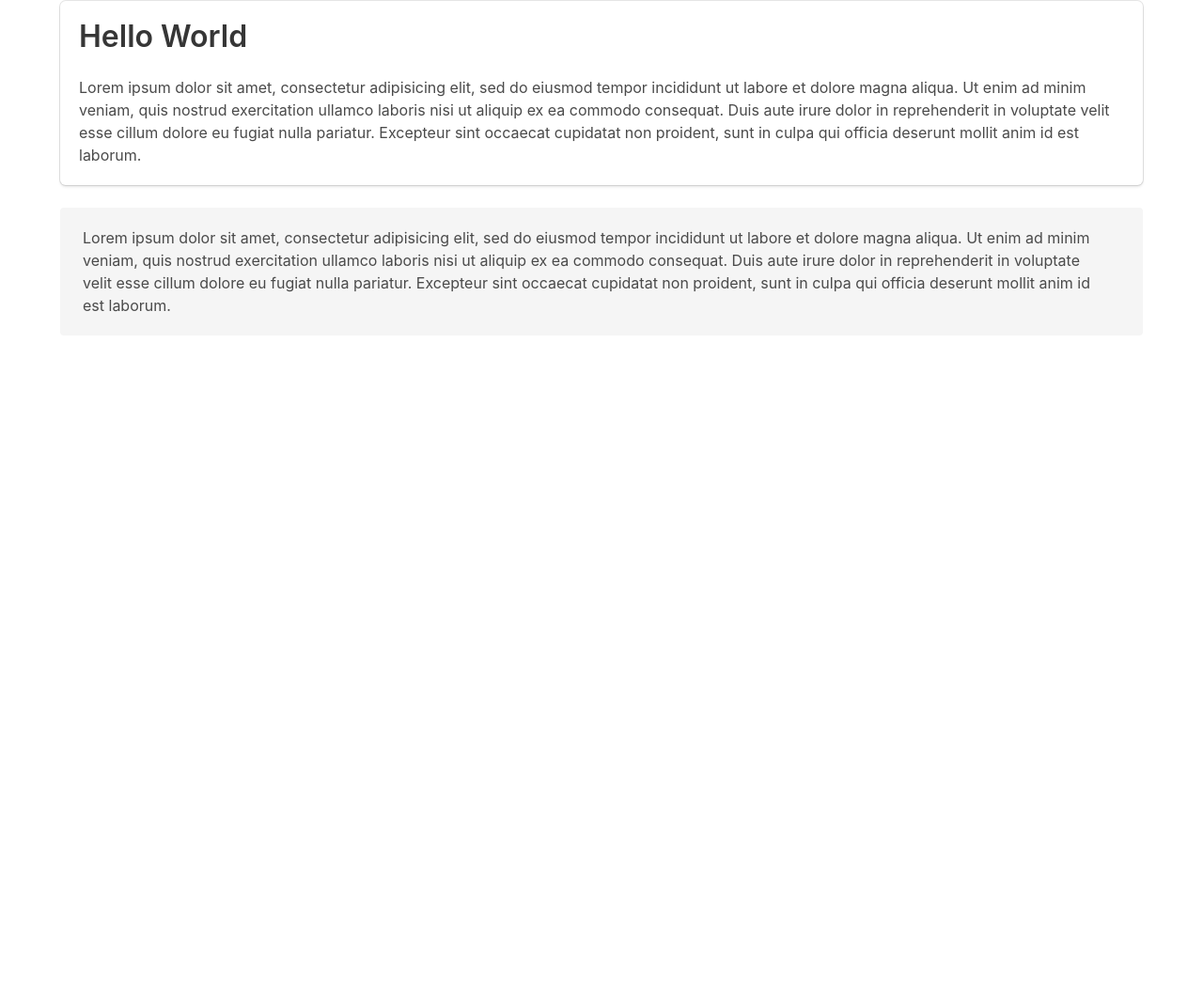
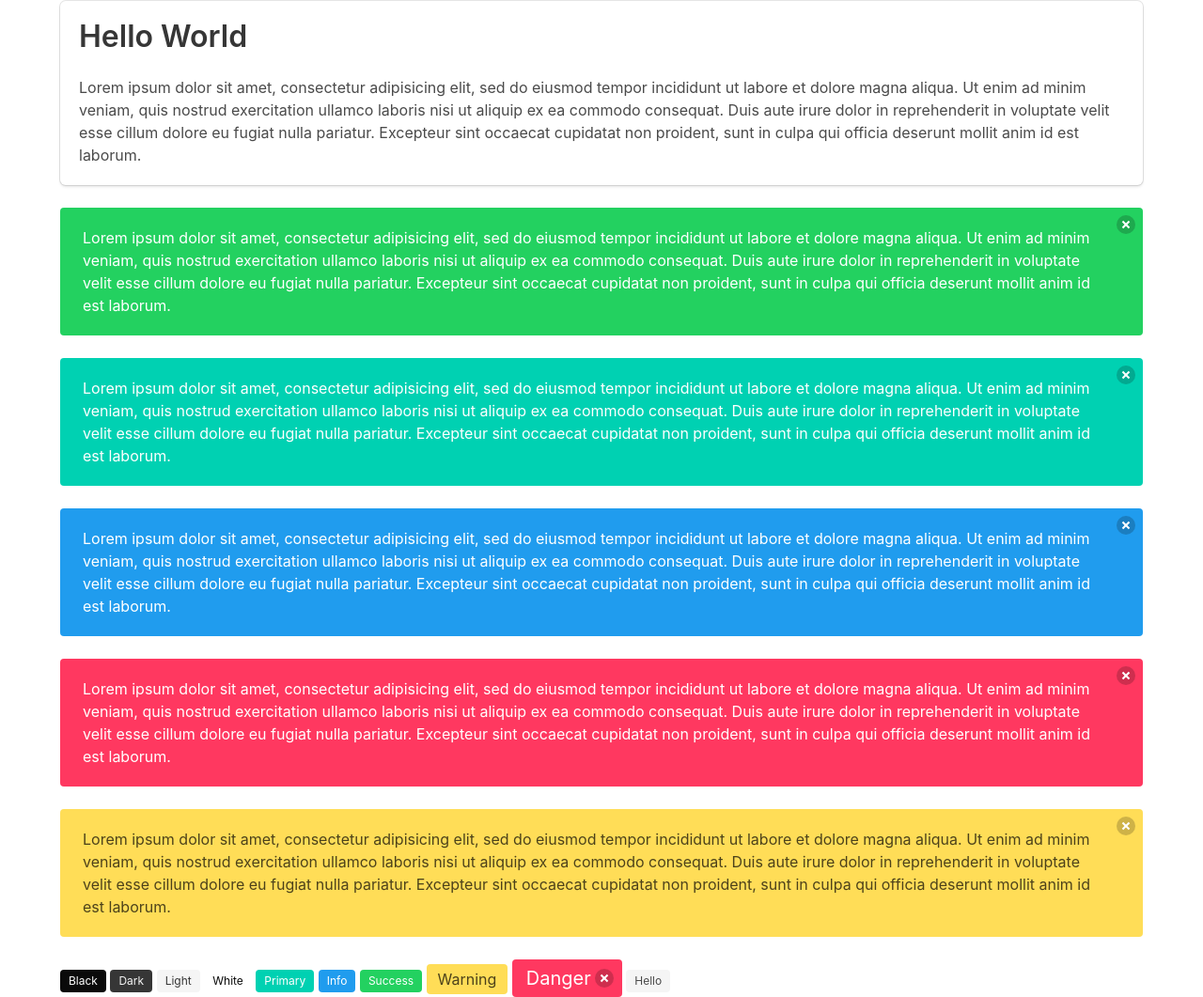
Before and after one commit to Takhine/bulma-sandbox, a plain HTML site: page index.html in a window 1280 px wide. Shown: the part 1219-2280 px from the top of the page at 94% size. Before the commit the page ends 1576 px from the top, so only its background shows below. Drawn offline with nearby package versions, Linux system fonts and the light colour scheme.

Commit message:
Sandbox updated
Messages added

```diff
--- a/index.html
+++ b/index.html
@@ -117,8 +117,54 @@
 
 	<!-- NOTIFICATIONS -->
 	<div class="block">
-		<div class="notification">
+		<div class="notification is-success">
 			<!-- Notifications give a grey background by default -->
+			<!-- delete adds an 'x' button on the top right of the element -->
+			<button class="delete"></button>
+				Lorem ipsum dolor sit amet, consectetur adipisicing elit, sed do eiusmod
+				tempor incididunt ut labore et dolore magna aliqua. Ut enim ad minim veniam,
+				quis nostrud exercitation ullamco laboris nisi ut aliquip ex ea commodo
+				consequat. Duis aute irure dolor in reprehenderit in voluptate velit esse
+				cillum dolore eu fugiat nulla pariatur. Excepteur sint occaecat cupidatat non
+				proident, sunt in culpa qui officia deserunt mollit anim id est laborum.
+		</div>
+		<div class="notification is-primary">
+			<!-- Notifications give a grey background by default -->
+			<!-- delete adds an 'x' button on the top right of the element -->
+			<button class="delete"></button>
+				Lorem ipsum dolor sit amet, consectetur adipisicing elit, sed do eiusmod
+				tempor incididunt ut labore et dolore magna aliqua. Ut enim ad minim veniam,
+				quis nostrud exercitation ullamco laboris nisi ut aliquip ex ea commodo
+				consequat. Duis aute irure dolor in reprehenderit in voluptate velit esse
+				cillum dolore eu fugiat nulla pariatur. Excepteur sint occaecat cupidatat non
+				proident, sunt in culpa qui officia deserunt mollit anim id est laborum.
+		</div>
+		<div class="notification is-info">
+			<!-- Notifications give a grey background by default -->
+			<!-- delete adds an 'x' button on the top right of the element -->
+			<button class="delete"></button>
+				Lorem ipsum dolor sit amet, consectetur adipisicing elit, sed do eiusmod
+				tempor incididunt ut labore et dolore magna aliqua. Ut enim ad minim veniam,
+				quis nostrud exercitation ullamco laboris nisi ut aliquip ex ea commodo
+				consequat. Duis aute irure dolor in reprehenderit in voluptate velit esse
+				cillum dolore eu fugiat nulla pariatur. Excepteur sint occaecat cupidatat non
+				proident, sunt in culpa qui officia deserunt mollit anim id est laborum.
+		</div>
+		<div class="notification is-danger">
+			<!-- Notifications give a grey background by default -->
+			<!-- delete adds an 'x' button on the top right of the element -->
+			<button class="delete"></button>
+				Lorem ipsum dolor sit amet, consectetur adipisicing elit, sed do eiusmod
+				tempor incididunt ut labore et dolore magna aliqua. Ut enim ad minim veniam,
+				quis nostrud exercitation ullamco laboris nisi ut aliquip ex ea commodo
+				consequat. Duis aute irure dolor in reprehenderit in voluptate velit esse
+				cillum dolore eu fugiat nulla pariatur. Excepteur sint occaecat cupidatat non
+				proident, sunt in culpa qui officia deserunt mollit anim id est laborum.
+		</div>
+		<div class="notification is-warning">
+			<!-- Notifications give a grey background by default -->
+			<!-- delete adds an 'x' button on the top right of the element -->
+			<button class="delete"></button>
 				Lorem ipsum dolor sit amet, consectetur adipisicing elit, sed do eiusmod
 				tempor incididunt ut labore et dolore magna aliqua. Ut enim ad minim veniam,
 				quis nostrud exercitation ullamco laboris nisi ut aliquip ex ea commodo
@@ -127,6 +173,24 @@
 				proident, sunt in culpa qui officia deserunt mollit anim id est laborum.
 		</div>
 	</div>
+
+	<!-- TAGS -->
+	<div class="block">
+		<!-- tag behaves like a small bubble -->
+		<span class="tag is-black">Black</span>
+		<span class="tag is-dark">Dark</span>
+		<span class="tag is-light">Light</span>
+		<span class="tag is-white">White</span>
+		<span class="tag is-primary">Primary</span>
+		<span class="tag is-info">Info</span>
+		<span class="tag is-success">Success</span>
+		<span class="tag is-warning is-medium">Warning</span>
+		<span class="tag is-danger is-large">Danger <button class="delete"></button></span>
+		<span class="tag">Hello</span>
+	</div>
+
+	<!-- MESSAGES -->
+
 </div>
 <script defer src="https://use.fontawesome.com/releases/v5.3.1/js/all.js"></script>
 </body>
```
